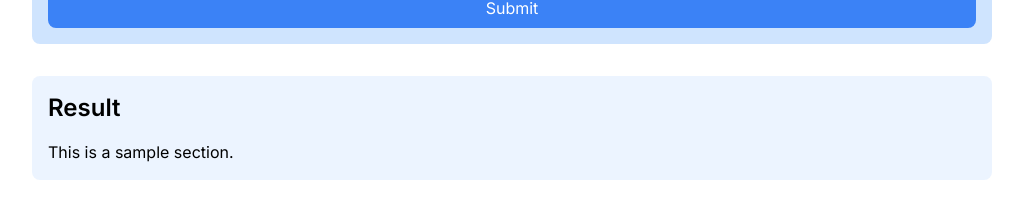
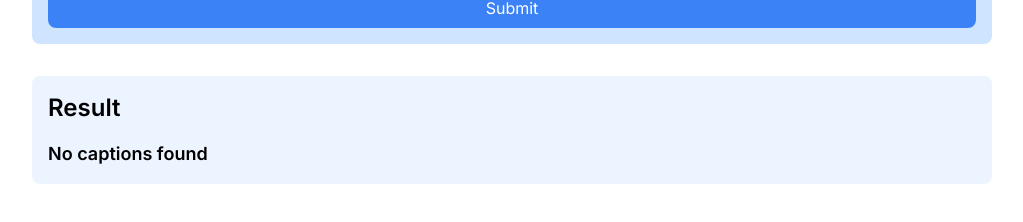
Before and after one commit to dofy/youtube-caption-fox, a Next.js app in the folder sample/: page / in a window 1280 px wide. Shown: the part 536-758 px from the top of the page, without its empty margins (128-1151 px from the left). Built offline with nearby package versions, Linux system fonts and the light colour scheme.

Commit message:
fix get language bug

```diff
--- a/package.json
+++ b/package.json
@@ -1,6 +1,6 @@
 {
   "name": "@dofy/youtube-caption-fox",
-  "version": "1.2.4",
+  "version": "1.2.5",
   "description": "A simple Node.js library for fetching YouTube video captions with ease.",
   "main": "dist/index.js",
   "module": "dist/index.mjs",
--- a/sample/package.json
+++ b/sample/package.json
@@ -10,14 +10,13 @@
   },
   "dependencies": {
     "@chakra-ui/react": "^2.8.2",
-    "@dofy/youtube-caption-fox": "^1.2.4",
+    "@dofy/youtube-caption-fox": "file:../dist",
     "@emotion/react": "^11.13.0",
     "@emotion/styled": "^11.13.0",
     "framer-motion": "^11.3.28",
     "next": "14.2.5",
     "react": "^18",
-    "react-dom": "^18",
-    "youtube-caption-extractor": "^1.4.3"
+    "react-dom": "^18"
   },
   "devDependencies": {
     "@types/node": "^22.3.0",
--- a/sample/src/app/api/getCaptions/route.ts
+++ b/sample/src/app/api/getCaptions/route.ts
@@ -1,12 +1,12 @@
+import { getCaptions } from '@dofy/youtube-caption-fox'
 import { NextRequest, NextResponse } from 'next/server'
 
-export const GET = (req: NextRequest, options: { params: any }) => {
-  console.log('🚀 ~ GET ~ options:', options)
-  console.log('🚀 ~ GET ~ req:', )
-  const captions = [
-    { id: 1, text: '這是一個字幕' },
-    { id: 2, text: '這是另一個字幕' },
-  ]
+export const GET = async (req: NextRequest) => {
+  const searchParams = req.nextUrl.searchParams
+  const videoId = searchParams.get('videoId') || ''
+  const lang = searchParams.get('lang') || 'en'
+
+  const captions = await getCaptions(videoId, { lang })
 
   return NextResponse.json(captions)
 }
--- a/sample/src/components/HomeView/index.tsx
+++ b/sample/src/components/HomeView/index.tsx
@@ -1,43 +1,27 @@
 'use client'
 
-import { FC } from 'react'
+import { FC, useState } from 'react'
 import { FormView } from '../FormView'
 import { HeaderView } from '../HeaderView'
 import { ResultView } from '../ResultView'
 import type { FormData } from '../types'
-import { getCaptions } from '@dofy/youtube-caption-fox'
-import { getSubtitles } from 'youtube-caption-extractor'
+import { Caption } from '@dofy/youtube-caption-fox'
 
 export const HomeView: FC = () => {
+  const [captions, setCaptions] = useState<Caption[]>([])
+
   const onSubmit = (data: FormData) => {
-    console.log('🚀 ~ onSubmit ~ data:', data)
-
-    const byFox = true
-
-    if (!byFox) {
-      getSubtitles({ videoID: data.videoId, lang: data.lang })
-        .then((captions) => {
-          console.log(captions)
-        })
-        .catch((error) => {
-          console.error(error)
-        })
-    } else {
-      getCaptions(data.videoId, { lang: data.lang })
-        .then((captions) => {
-          console.log(captions)
-        })
-        .catch((error) => {
-          console.error(error)
-        })
-    }
+    fetch(`/api/getCaptions?videoId=${data.videoId}&lang=${data.lang}`)
+      .then((response) => response.json())
+      .then(setCaptions)
+      .catch(console.error)
   }
 
   return (
     <main className="mx-auto flex max-w-screen-lg flex-col gap-8 p-8">
       <HeaderView />
       <FormView onSubmit={onSubmit} />
-      <ResultView />
+      <ResultView captions={captions} />
     </main>
   )
 }
--- a/sample/src/components/ResultView/index.tsx
+++ b/sample/src/components/ResultView/index.tsx
@@ -1,12 +1,29 @@
 'use client'
 
+import { Caption } from '@dofy/youtube-caption-fox'
 import { FC } from 'react'
 
-export const ResultView: FC = () => {
+interface ResultViewProps {
+  captions: Caption[]
+}
+
+export const ResultView: FC<ResultViewProps> = ({ captions }) => {
   return (
     <section className="flex flex-col gap-4 rounded-lg bg-blue-200/30 p-4">
       <h3 className="text-2xl font-semibold">Result</h3>
-      <p>This is a sample section.</p>
+      {captions.length > 0 ? (
+        <ul className="flex flex-col gap-2">
+          {captions.map((caption, index) => (
+            <li key={index} className="flex items-baseline gap-4">
+              <span className="font-mono">{caption.start.toFixed(3)}</span>
+              <span className="font-mono">{caption.dur.toFixed(3)}</span>
+              <span className="text-lg">{caption.text}</span>
+            </li>
+          ))}
+        </ul>
+      ) : (
+        <p className="text-lg font-semibold">No captions found</p>
+      )}
     </section>
   )
 }
```
Also changed, not shown: 2 other files (tests, documents, lock files or other folders).
